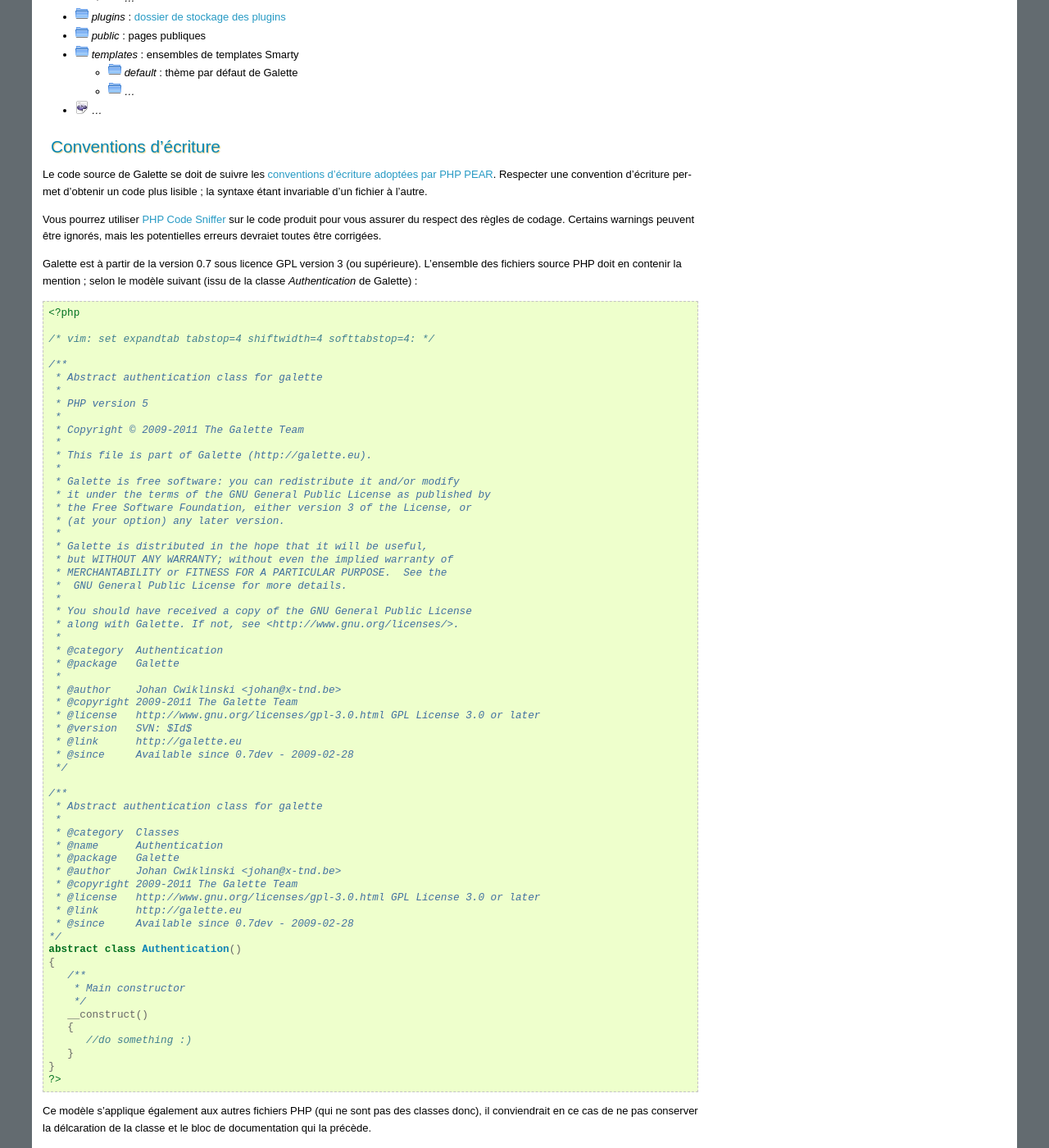
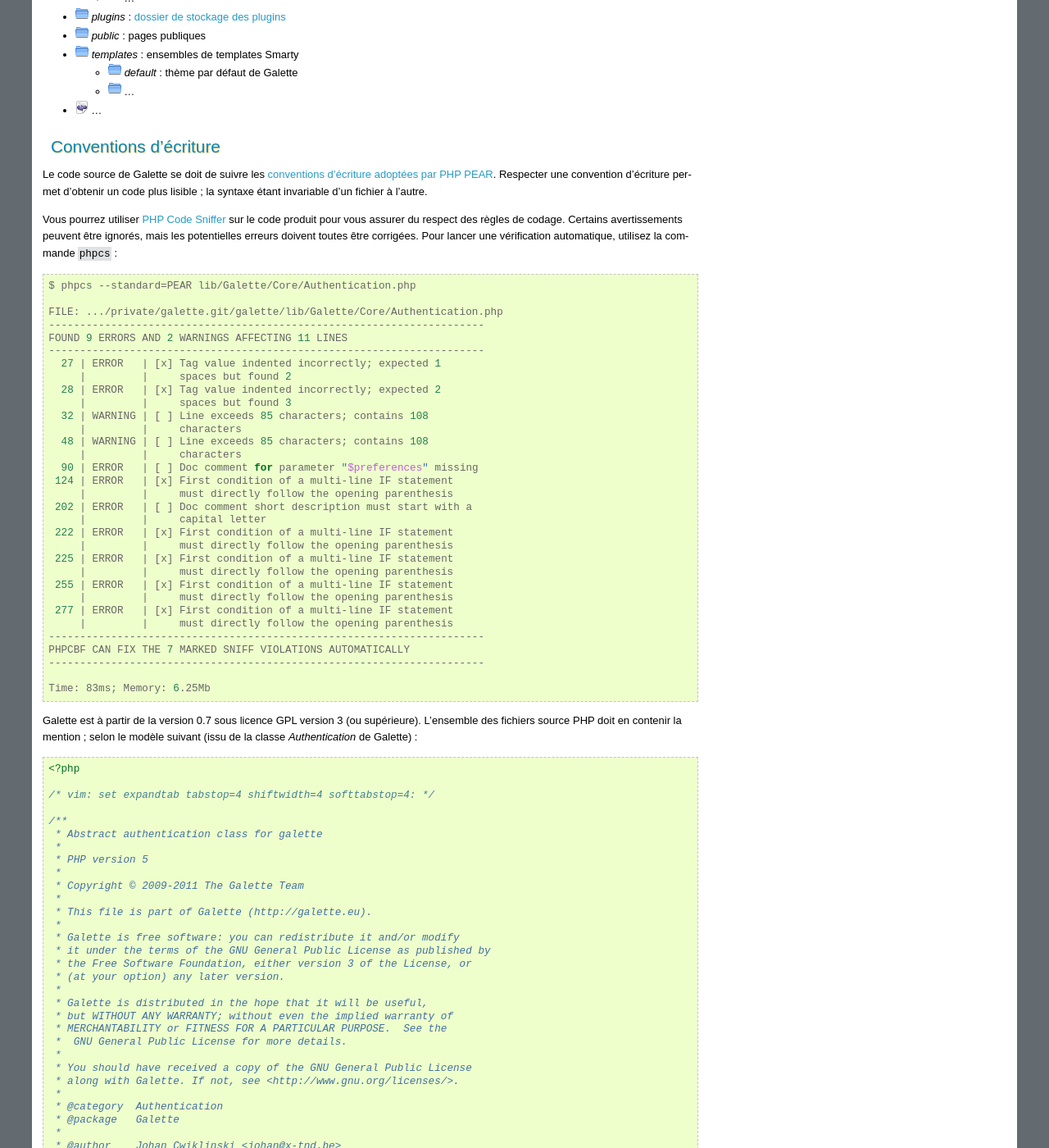
Before and after one commit to galette/galettedoc, a Sphinx documentation site: the page built from source/development/codage.rst, in a window 1280 px wide and 1400 px high, scrolled down 1100 px. Shown: the whole window at 82% size. Built offline with Sphinx 7.4.7, drawn with Linux system fonts in a browser that asks for light colours.

Commit message:
Coquille, lancement phpcs

```diff
--- a/source/development/codage.rst
+++ b/source/development/codage.rst
@@ -73,7 +73,42 @@ Conventions d'écriture
 
 Le code source de Galette se doit de suivre les `conventions d'écriture adoptées par PHP PEAR <http://pear.php.net/manual/en/standards.php>`_. Respecter une convention d'écriture permet d'obtenir un code plus lisible ; la syntaxe étant invariable d'un fichier à l'autre.
 
-Vous pourrez utiliser `PHP Code Sniffer <http://pear.php.net/package/PHP_CodeSniffer>`_ sur le code produit pour vous assurer du respect des règles de codage. Certains warnings peuvent être ignorés, mais les potentielles erreurs devraiet toutes être corrigées.
+Vous pourrez utiliser `PHP Code Sniffer <http://pear.php.net/package/PHP_CodeSniffer>`_ sur le code produit pour vous assurer du respect des règles de codage. Certains avertissements peuvent être ignorés, mais les potentielles erreurs doivent toutes être corrigées. Pour lancer une vérification automatique, utilisez la commande ``phpcs`` :
+
+.. code-block:: bash
+
+   $ phpcs --standard=PEAR lib/Galette/Core/Authentication.php
+
+   FILE: .../private/galette.git/galette/lib/Galette/Core/Authentication.php
+   ----------------------------------------------------------------------
+   FOUND 9 ERRORS AND 2 WARNINGS AFFECTING 11 LINES
+   ----------------------------------------------------------------------
+     27 | ERROR   | [x] Tag value indented incorrectly; expected 1
+        |         |     spaces but found 2
+     28 | ERROR   | [x] Tag value indented incorrectly; expected 2
+        |         |     spaces but found 3
+     32 | WARNING | [ ] Line exceeds 85 characters; contains 108
+        |         |     characters
+     48 | WARNING | [ ] Line exceeds 85 characters; contains 108
+        |         |     characters
+     90 | ERROR   | [ ] Doc comment for parameter "$preferences" missing
+    124 | ERROR   | [x] First condition of a multi-line IF statement
+        |         |     must directly follow the opening parenthesis
+    202 | ERROR   | [ ] Doc comment short description must start with a
+        |         |     capital letter
+    222 | ERROR   | [x] First condition of a multi-line IF statement
+        |         |     must directly follow the opening parenthesis
+    225 | ERROR   | [x] First condition of a multi-line IF statement
+        |         |     must directly follow the opening parenthesis
+    255 | ERROR   | [x] First condition of a multi-line IF statement
+        |         |     must directly follow the opening parenthesis
+    277 | ERROR   | [x] First condition of a multi-line IF statement
+        |         |     must directly follow the opening parenthesis
+   ----------------------------------------------------------------------
+   PHPCBF CAN FIX THE 7 MARKED SNIFF VIOLATIONS AUTOMATICALLY
+   ----------------------------------------------------------------------
+
+   Time: 83ms; Memory: 6.25Mb
 
 Galette est à partir de la version 0.7 sous licence GPL version 3 (ou supérieure). L'ensemble des fichiers source PHP doit en contenir la mention ; selon le modèle suivant (issu de la classe `Authentication` de Galette) :
 
```
